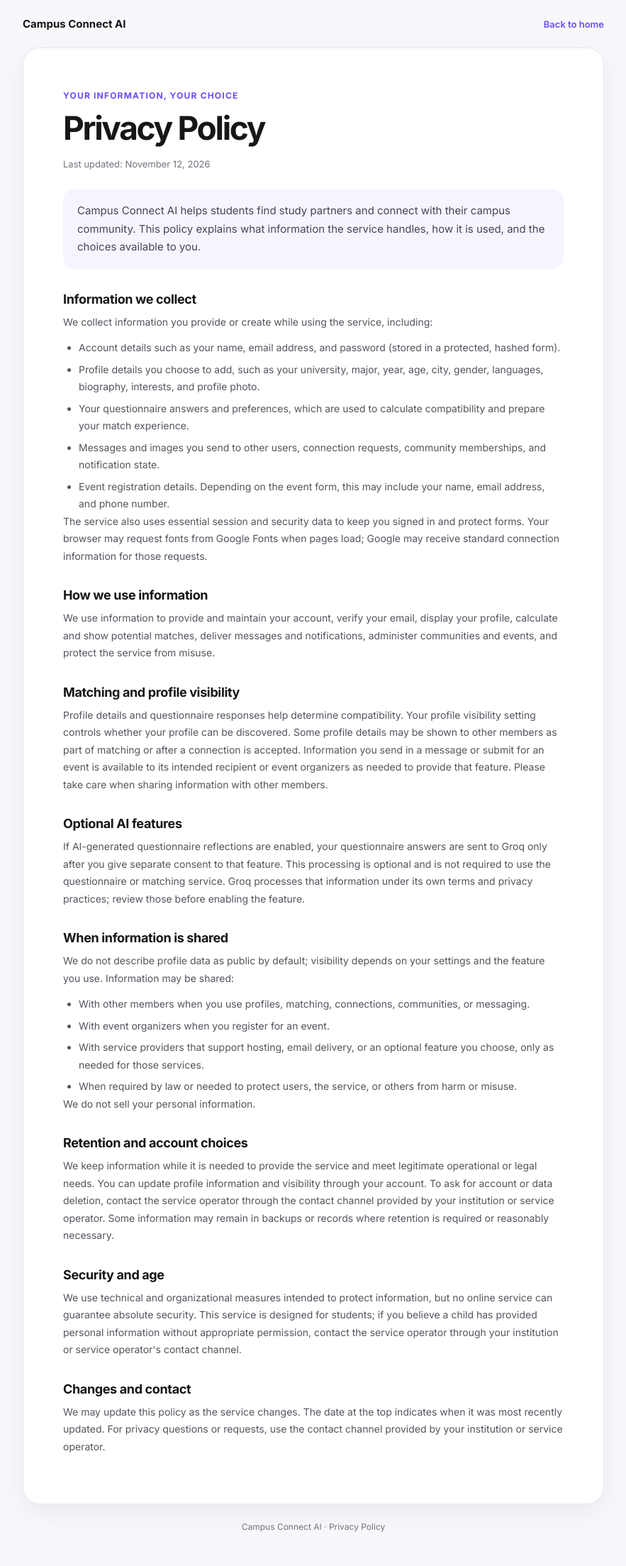
After one commit to Mani-pydev94/Dj-Matching-Pair, a Django app: page /privacy/ in a window 1280 px wide. The commit adds this page. Shown: the whole page at 71% size, without its empty margins (198-1081 px from the left). Run offline with Django 5.2, Linux system fonts and the light colour scheme.

Commit message:
privacy policy

```diff
--- a/core/urls.py
+++ b/core/urls.py
@@ -8,6 +8,9 @@ def landing_view(request):
     if request.user.is_authenticated:
         return redirect('home')
     return render(request, 'pages/landing.html')
+
+def privacy_policy_view(request):
+    return render(request, 'pages/privacy_policy.html')
 
 @login_required
 def home_view(request):
@@ -87,4 +90,5 @@ def home_view(request):
 urlpatterns = [
     path('', landing_view, name='landing'),
     path('home/', home_view, name='home'),
+    path('privacy/', privacy_policy_view, name='privacy_policy'),
 ]
--- a/templates/pages/landing.html
+++ b/templates/pages/landing.html
@@ -124,6 +124,9 @@
   .login-link span { color: #777780; }
   .login-link a { color: var(--purple); text-decoration: none; }
   .login-link a:hover { text-decoration: underline; }
+  .site-footer { padding: 28px 0 8px; text-align: center; font-size: 12px; color: var(--gray); }
+  .site-footer a { color: var(--purple); font-weight: 600; text-decoration: none; }
+  .site-footer a:hover { text-decoration: underline; }
   @media (prefers-reduced-motion: reduce) {
     .student-img, .floating-icon { animation: none !important; }
     .cta-btn { transition: none; }
@@ -174,6 +177,7 @@
       <p class="login-link"><span>Already have an account?</span> <a href="/auth/login/">Login</a></p>
     </section>
   </main>
+  <footer class="site-footer"><a href="{% url 'privacy_policy' %}">Privacy Policy</a></footer>
 </div>
 </body>
 </html>
--- /dev/null
+++ b/templates/pages/privacy_policy.html
@@ -0,0 +1,129 @@
+<!DOCTYPE html>
+<html lang="en">
+<head>
+  <meta charset="UTF-8">
+  <meta name="viewport" content="width=device-width, initial-scale=1">
+  <meta name="description" content="Learn how Campus Connect AI collects, uses, and protects your information.">
+  <title>Privacy Policy — Campus Connect AI</title>
+  <link rel="preconnect" href="https://fonts.googleapis.com">
+  <link rel="preconnect" href="https://fonts.gstatic.com" crossorigin>
+  <link href="https://fonts.googleapis.com/css2?family=Inter:wght@400;500;600;700;800&display=swap" rel="stylesheet">
+  <style>
+    :root {
+      color-scheme: light;
+      --purple: #6D4AFF;
+      --ink: #171717;
+      --muted: #73737D;
+      --border: #E9E6F0;
+      --soft: #F7F4FF;
+    }
+    * { box-sizing: border-box; }
+    body {
+      margin: 0;
+      background: #F8F7FB;
+      color: var(--ink);
+      font-family: Inter, system-ui, -apple-system, sans-serif;
+      -webkit-font-smoothing: antialiased;
+    }
+    a { color: var(--purple); }
+    .page { width: min(100% - 32px, 820px); margin: 0 auto; padding: 24px 0 48px; }
+    .topbar { display: flex; align-items: center; justify-content: space-between; gap: 16px; margin-bottom: 24px; }
+    .brand { color: var(--ink); font-size: 15px; font-weight: 700; text-decoration: none; }
+    .back-link { font-size: 13px; font-weight: 600; text-decoration: none; }
+    .policy {
+      overflow: hidden;
+      padding: clamp(24px, 6vw, 56px);
+      border: 1px solid var(--border);
+      border-radius: 24px;
+      background: #fff;
+      box-shadow: 0 12px 36px rgba(34, 20, 72, .06);
+    }
+    .eyebrow { margin: 0 0 10px; color: var(--purple); font-size: 12px; font-weight: 700; letter-spacing: .1em; text-transform: uppercase; }
+    h1 { margin: 0; font-size: clamp(30px, 6vw, 46px); letter-spacing: -.05em; line-height: 1.1; }
+    .updated { margin: 14px 0 24px; color: var(--muted); font-size: 13px; }
+    .intro { margin: 0; padding: 18px 20px; border-radius: 16px; background: var(--soft); color: #484451; font-size: 15px; line-height: 1.7; }
+    section { margin-top: 32px; }
+    h2 { margin: 0 0 10px; font-size: 18px; letter-spacing: -.02em; }
+    p, li { color: #55545E; font-size: 14px; line-height: 1.75; }
+    p { margin: 0 0 12px; }
+    ul { margin: 8px 0 0; padding-left: 22px; }
+    li + li { margin-top: 6px; }
+    .footer { margin-top: 24px; color: var(--muted); font-size: 12px; text-align: center; }
+    @media (max-width: 520px) {
+      .page { width: min(100% - 20px, 820px); padding-top: 14px; }
+      .policy { border-radius: 18px; }
+      section { margin-top: 26px; }
+    }
+  </style>
+</head>
+<body>
+  <div class="page">
+    <header class="topbar">
+      <a class="brand" href="/">Campus Connect AI</a>
+      <a class="back-link" href="/">Back to home</a>
+    </header>
+    <main class="policy">
+      <p class="eyebrow">Your information, your choice</p>
+      <h1>Privacy Policy</h1>
+      <p class="updated">Last updated: November 12, 2026</p>
+      <p class="intro">Campus Connect AI helps students find study partners and connect with their campus community. This policy explains what information the service handles, how it is used, and the choices available to you.</p>
+
+      <section>
+        <h2>Information we collect</h2>
+        <p>We collect information you provide or create while using the service, including:</p>
+        <ul>
+          <li>Account details such as your name, email address, and password (stored in a protected, hashed form).</li>
+          <li>Profile details you choose to add, such as your university, major, year, age, city, gender, languages, biography, interests, and profile photo.</li>
+          <li>Your questionnaire answers and preferences, which are used to calculate compatibility and prepare your match experience.</li>
+          <li>Messages and images you send to other users, connection requests, community memberships, and notification state.</li>
+          <li>Event registration details. Depending on the event form, this may include your name, email address, and phone number.</li>
+        </ul>
+        <p>The service also uses essential session and security data to keep you signed in and protect forms. Your browser may request fonts from Google Fonts when pages load; Google may receive standard connection information for those requests.</p>
+      </section>
+
+      <section>
+        <h2>How we use information</h2>
+        <p>We use information to provide and maintain your account, verify your email, display your profile, calculate and show potential matches, deliver messages and notifications, administer communities and events, and protect the service from misuse.</p>
+      </section>
+
+      <section>
+        <h2>Matching and profile visibility</h2>
+        <p>Profile details and questionnaire responses help determine compatibility. Your profile visibility setting controls whether your profile can be discovered. Some profile details may be shown to other members as part of matching or after a connection is accepted. Information you send in a message or submit for an event is available to its intended recipient or event organizers as needed to provide that feature. Please take care when sharing information with other members.</p>
+      </section>
+
+      <section>
+        <h2>Optional AI features</h2>
+        <p>If AI-generated questionnaire reflections are enabled, your questionnaire answers are sent to Groq only after you give separate consent to that feature. This processing is optional and is not required to use the questionnaire or matching service. Groq processes that information under its own terms and privacy practices; review those before enabling the feature.</p>
+      </section>
+
+      <section>
+        <h2>When information is shared</h2>
+        <p>We do not describe profile data as public by default; visibility depends on your settings and the feature you use. Information may be shared:</p>
+        <ul>
+          <li>With other members when you use profiles, matching, connections, communities, or messaging.</li>
+          <li>With event organizers when you register for an event.</li>
+          <li>With service providers that support hosting, email delivery, or an optional feature you choose, only as needed for those services.</li>
+          <li>When required by law or needed to protect users, the service, or others from harm or misuse.</li>
+        </ul>
+        <p>We do not sell your personal information.</p>
+      </section>
+
+      <section>
+        <h2>Retention and account choices</h2>
+        <p>We keep information while it is needed to provide the service and meet legitimate operational or legal needs. You can update profile information and visibility through your account. To ask for account or data deletion, contact the service operator through the contact channel provided by your institution or service operator. Some information may remain in backups or records where retention is required or reasonably necessary.</p>
+      </section>
+
+      <section>
+        <h2>Security and age</h2>
+        <p>We use technical and organizational measures intended to protect information, but no online service can guarantee absolute security. This service is designed for students; if you believe a child has provided personal information without appropriate permission, contact the service operator through your institution or service operator's contact channel.</p>
+      </section>
+
+      <section>
+        <h2>Changes and contact</h2>
+        <p>We may update this policy as the service changes. The date at the top indicates when it was most recently updated. For privacy questions or requests, use the contact channel provided by your institution or service operator.</p>
+      </section>
+    </main>
+    <footer class="footer">Campus Connect AI · Privacy Policy</footer>
+  </div>
+</body>
+</html>
```
Also changed, not shown: core/tests.py (added, +12 -0 lines), templates/accounts/signup.html (+5 -2 lines), db.sqlite3, media/profiles/image-20261109-225454.png (added).
